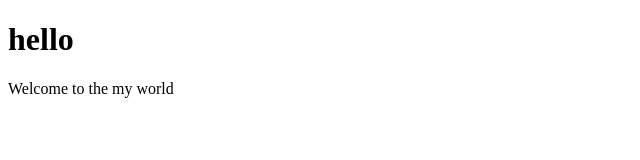
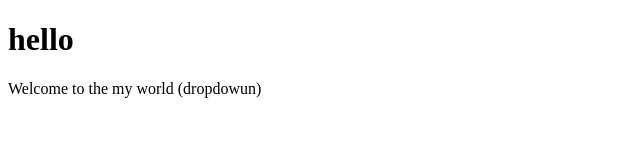
Before and after one commit to saklebecsasutosh/collageapna21, a plain HTML site: page index.html in a window 1280 px wide. Shown: the whole page, without its empty margins (0-640 px from the left). Drawn offline with Linux system fonts and the light colour scheme.

```diff
--- a/index.html
+++ b/index.html
@@ -7,6 +7,6 @@
 </head>
 <body>
     <h1>hello</h1>
-    <p>Welcome to the my world</p>
+    <p>Welcome to the my world (dropdowun)</p>
 </body>
 </html>
```
